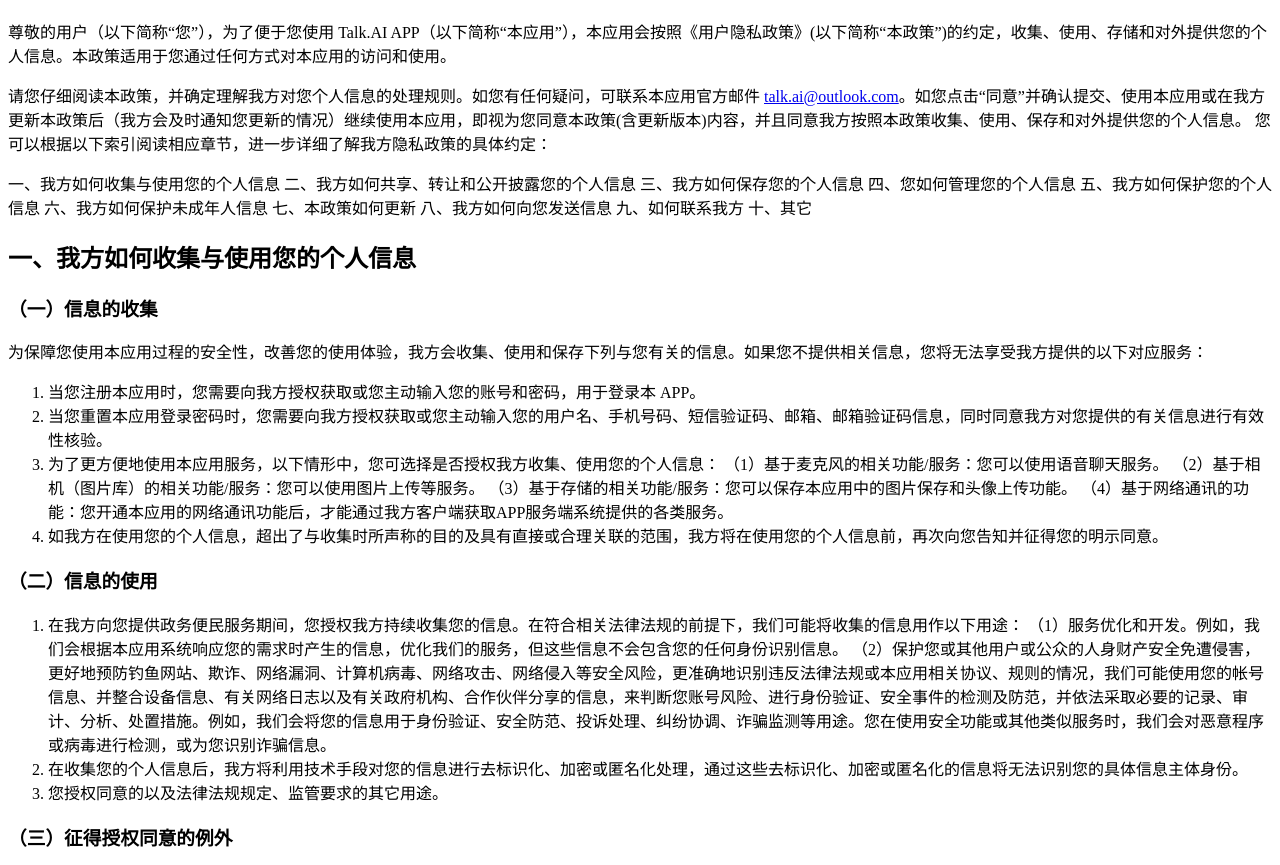
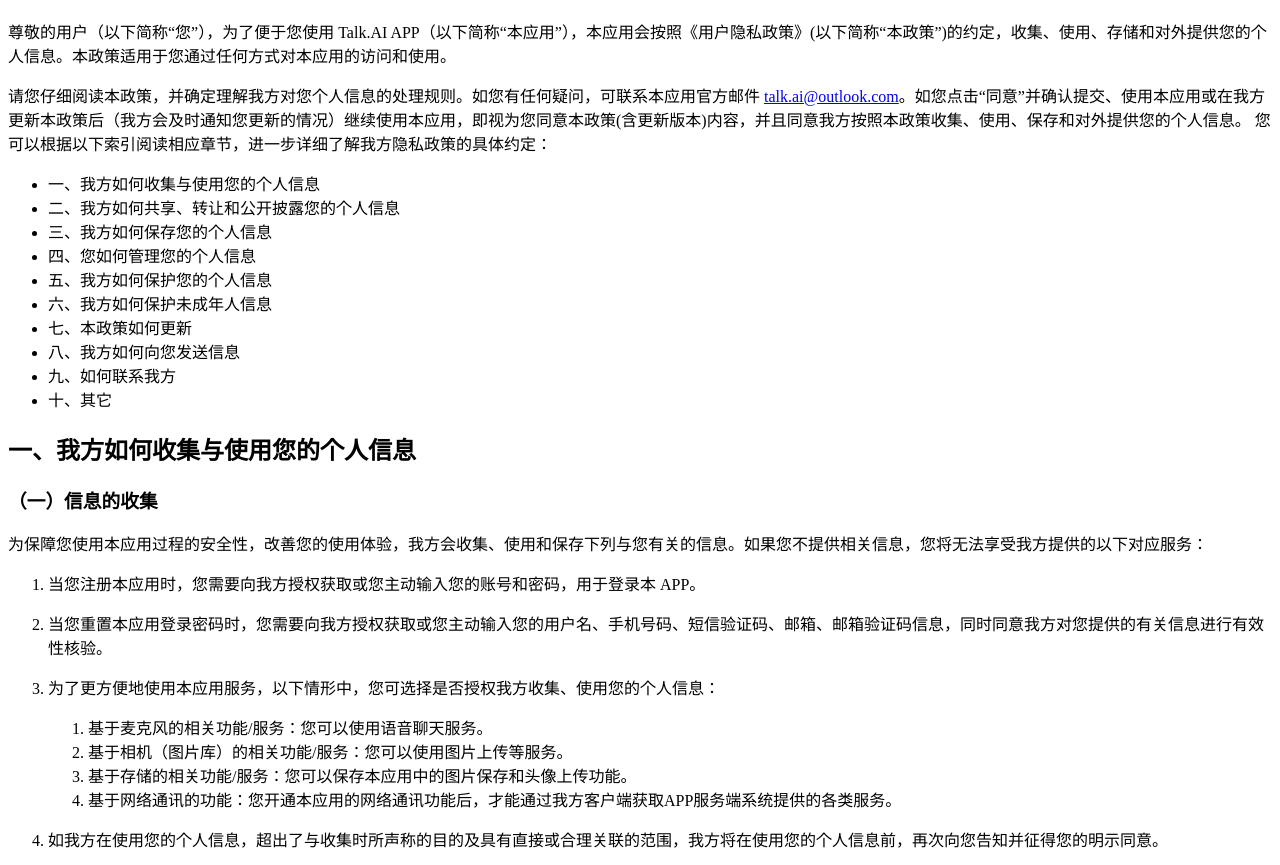
Before and after one commit to goweii/talkai-server, a plain HTML site: page docs/legal/privacy_agreement.html in a window 1280 px wide. Shown: the part 70-935 px from the top of the page. Drawn offline with Linux system fonts and the light colour scheme.

Commit message:
feat: 更新隐私协议

```diff
--- a/docs/legal/privacy_agreement.html
+++ b/docs/legal/privacy_agreement.html
@@ -2,43 +2,59 @@
 <html>
 <head>
 <meta charset='UTF-8'><meta name='viewport' content='width=device-width initial-scale=1'>
-<title>隐私协议</title>
+<title>privacy_agreement</title>
 </head>
 <body><h1 id='隐私协议'>隐私协议</h1>
 <p>尊敬的用户（以下简称“您”），为了便于您使用 Talk.AI APP（以下简称“本应用”），本应用会按照《用户隐私政策》(以下简称“本政策”)的约定，收集、使用、存储和对外提供您的个人信息。本政策适用于您通过任何方式对本应用的访问和使用。</p>
 <p>请您仔细阅读本政策，并确定理解我方对您个人信息的处理规则。如您有任何疑问，可联系本应用官方邮件 <a href='mailto:talk.ai@outlook.com' target='_blank' class='url'>talk.ai@outlook.com</a>。如您点击“同意”并确认提交、使用本应用或在我方更新本政策后（我方会及时通知您更新的情况）继续使用本应用，即视为您同意本政策(含更新版本)内容，并且同意我方按照本政策收集、使用、保存和对外提供您的个人信息。
 您可以根据以下索引阅读相应章节，进一步详细了解我方隐私政策的具体约定：</p>
-<p>一、我方如何收集与使用您的个人信息
-二、我方如何共享、转让和公开披露您的个人信息
-三、我方如何保存您的个人信息
-四、您如何管理您的个人信息
-五、我方如何保护您的个人信息
-六、我方如何保护未成年人信息
-七、本政策如何更新
-八、我方如何向您发送信息
-九、如何联系我方
-十、其它</p>
+<ul>
+<li>一、我方如何收集与使用您的个人信息</li>
+<li>二、我方如何共享、转让和公开披露您的个人信息</li>
+<li>三、我方如何保存您的个人信息</li>
+<li>四、您如何管理您的个人信息</li>
+<li>五、我方如何保护您的个人信息</li>
+<li>六、我方如何保护未成年人信息</li>
+<li>七、本政策如何更新</li>
+<li>八、我方如何向您发送信息</li>
+<li>九、如何联系我方</li>
+<li>十、其它</li>
+
+</ul>
 <h2 id='一我方如何收集与使用您的个人信息'>一、我方如何收集与使用您的个人信息</h2>
 <h3 id='一）信息的收集'>（一）信息的收集</h3>
 <p>为保障您使用本应用过程的安全性，改善您的使用体验，我方会收集、使用和保存下列与您有关的信息。如果您不提供相关信息，您将无法享受我方提供的以下对应服务：</p>
 <ol start='' >
-<li>当您注册本应用时，您需要向我方授权获取或您主动输入您的账号和密码，用于登录本 APP。</li>
-<li>当您重置本应用登录密码时，您需要向我方授权获取或您主动输入您的用户名、手机号码、短信验证码、邮箱、邮箱验证码信息，同时同意我方对您提供的有关信息进行有效性核验。</li>
-<li>为了更方便地使用本应用服务，以下情形中，您可选择是否授权我方收集、使用您的个人信息：
-（1）基于麦克风的相关功能/服务：您可以使用语音聊天服务。
-（2）基于相机（图片库）的相关功能/服务：您可以使用图片上传等服务。
-（3）基于存储的相关功能/服务：您可以保存本应用中的图片保存和头像上传功能。
-（4）基于网络通讯的功能：您开通本应用的网络通讯功能后，才能通过我方客户端获取APP服务端系统提供的各类服务。</li>
-<li>如我方在使用您的个人信息，超出了与收集时所声称的目的及具有直接或合理关联的范围，我方将在使用您的个人信息前，再次向您告知并征得您的明示同意。</li>
+<li><p>当您注册本应用时，您需要向我方授权获取或您主动输入您的账号和密码，用于登录本 APP。</p>
+</li>
+<li><p>当您重置本应用登录密码时，您需要向我方授权获取或您主动输入您的用户名、手机号码、短信验证码、邮箱、邮箱验证码信息，同时同意我方对您提供的有关信息进行有效性核验。</p>
+</li>
+<li><p>为了更方便地使用本应用服务，以下情形中，您可选择是否授权我方收集、使用您的个人信息：</p>
+<ol start='' >
+<li>基于麦克风的相关功能/服务：您可以使用语音聊天服务。</li>
+<li>基于相机（图片库）的相关功能/服务：您可以使用图片上传等服务。</li>
+<li>基于存储的相关功能/服务：您可以保存本应用中的图片保存和头像上传功能。</li>
+<li>基于网络通讯的功能：您开通本应用的网络通讯功能后，才能通过我方客户端获取APP服务端系统提供的各类服务。</li>
+
+</ol>
+</li>
+<li><p>如我方在使用您的个人信息，超出了与收集时所声称的目的及具有直接或合理关联的范围，我方将在使用您的个人信息前，再次向您告知并征得您的明示同意。</p>
+</li>
 
 </ol>
 <h3 id='二）信息的使用'>（二）信息的使用</h3>
 <ol start='' >
-<li>在我方向您提供政务便民服务期间，您授权我方持续收集您的信息。在符合相关法律法规的前提下，我们可能将收集的信息用作以下用途：
-（1）服务优化和开发。例如，我们会根据本应用系统响应您的需求时产生的信息，优化我们的服务，但这些信息不会包含您的任何身份识别信息。
-（2）保护您或其他用户或公众的人身财产安全免遭侵害，更好地预防钓鱼网站、欺诈、网络漏洞、计算机病毒、网络攻击、网络侵入等安全风险，更准确地识别违反法律法规或本应用相关协议、规则的情况，我们可能使用您的帐号信息、并整合设备信息、有关网络日志以及有关政府机构、合作伙伴分享的信息，来判断您账号风险、进行身份验证、安全事件的检测及防范，并依法采取必要的记录、审计、分析、处置措施。例如，我们会将您的信息用于身份验证、安全防范、投诉处理、纠纷协调、诈骗监测等用途。您在使用安全功能或其他类似服务时，我们会对恶意程序或病毒进行检测，或为您识别诈骗信息。</li>
-<li>在收集您的个人信息后，我方将利用技术手段对您的信息进行去标识化、加密或匿名化处理，通过这些去标识化、加密或匿名化的信息将无法识别您的具体信息主体身份。</li>
-<li>您授权同意的以及法律法规规定、监管要求的其它用途。</li>
+<li><p>在我方向您提供政务便民服务期间，您授权我方持续收集您的信息。在符合相关法律法规的前提下，我们可能将收集的信息用作以下用途：</p>
+<ol start='' >
+<li>服务优化和开发。例如，我们会根据本应用系统响应您的需求时产生的信息，优化我们的服务，但这些信息不会包含您的任何身份识别信息。</li>
+<li>保护您或其他用户或公众的人身财产安全免遭侵害，更好地预防钓鱼网站、欺诈、网络漏洞、计算机病毒、网络攻击、网络侵入等安全风险，更准确地识别违反法律法规或本应用相关协议、规则的情况，我们可能使用您的帐号信息、并整合设备信息、有关网络日志以及有关政府机构、合作伙伴分享的信息，来判断您账号风险、进行身份验证、安全事件的检测及防范，并依法采取必要的记录、审计、分析、处置措施。例如，我们会将您的信息用于身份验证、安全防范、投诉处理、纠纷协调、诈骗监测等用途。您在使用安全功能或其他类似服务时，我们会对恶意程序或病毒进行检测，或为您识别诈骗信息。</li>
+
+</ol>
+</li>
+<li><p>在收集您的个人信息后，我方将利用技术手段对您的信息进行去标识化、加密或匿名化处理，通过这些去标识化、加密或匿名化的信息将无法识别您的具体信息主体身份。</p>
+</li>
+<li><p>您授权同意的以及法律法规规定、监管要求的其它用途。</p>
+</li>
 
 </ol>
 <h3 id='三）征得授权同意的例外'>（三）征得授权同意的例外</h3>
```
